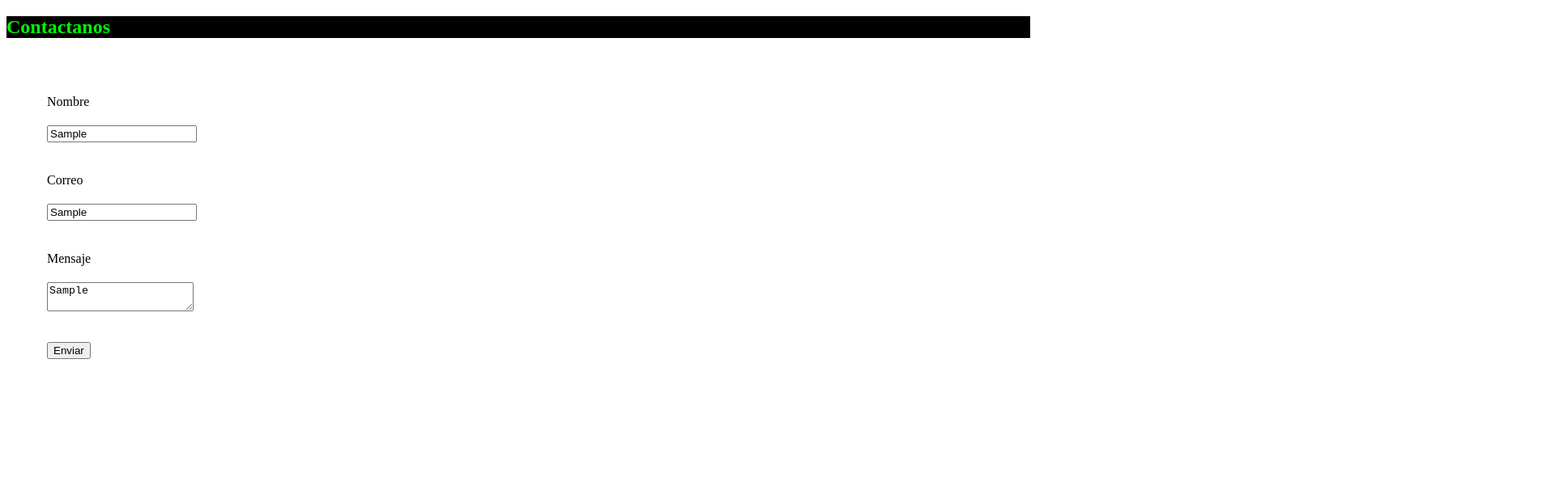
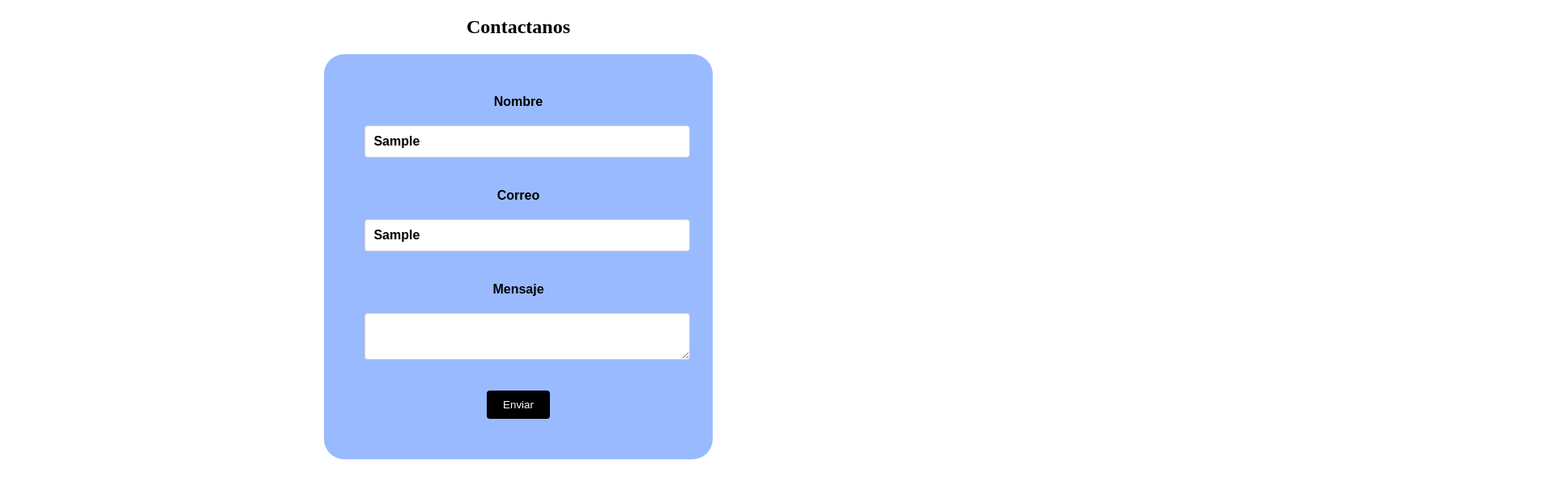
Before and after one commit to JosephBarreto-dev/JosephBarreto-dev.github.io, a plain HTML site: page Taller7/contact.html in a window 1280 px wide. Both pictures are taken after typing "Sample", "Sample", "Sample" into the empty fields and a click on the button "Enviar". Shown: the top 606 px of the page at 81% size, 1920 px wide, since content can reach past the window. Drawn offline with Linux system fonts and the light colour scheme.

Commit message:
mojora_1

```diff
--- a/Taller7/contact.css
+++ b/Taller7/contact.css
@@ -1,12 +1,46 @@
-h2 {
-    color: lime;
-    background-color: black;
+.main_cont {
+    text-align: center;
+    color: rgb(0, 0, 0);
+    background-color: rgb(255, 255, 255);
 }
-form {
-    width: 150%;
+.form_cont {
+    border-radius: 25px;
+    background-color: rgba(107, 154, 255, 0.68);
+    width: 30%;
     padding: 50px;
+    margin: 0 auto;
+}
+form button {
+    background-color: rgb(0, 0, 0);
+    color: white;
+    padding: 10px 20px;
+    border: none;
+    border-radius: 4px;
+    cursor: pointer;
+}
+form button:hover {
+    background-color: rgb(71, 71, 71);
 }
 label, input, textarea {
     display: block;
+    width: 100%;
     margin-bottom: 20px;
+    font-family: Arial, sans-serif;
+    font-size: 16px;
+    color: rgb(0, 0, 0);
+    font-weight: bold;
 }
+input[type="text"], input[type="email"], textarea {
+    width: 100%;
+    padding: 10px;
+    border: 1px solid #ccc;
+    border-radius: 4px;
+}
+input[type="submit"] {
+    background-color: rgb(0, 0, 0);
+    color: white;
+    padding: 10px 20px;
+    border: none;
+    border-radius: 4px;
+    cursor: pointer;
+}
--- a/Taller7/contact.html
+++ b/Taller7/contact.html
@@ -1,11 +1,13 @@
 <!DOCTYPE html>
 <html>
 <head>
-    <title>Formulario de Contacto</title>
+    <title>Contacto</title>
     <link rel="stylesheet" href="contact.css">
 </head>
 <body>
-    <h2>Contactanos</h2>
+    <section class="main_cont">
+        <h1>Contactanos</h1>
+        <div class="form_cont">
             <form id="contact-form" onsubmit="enviar(); return false;">
                 <label for="name">Nombre</label>
                 <input type="text" id="name"><br>
@@ -18,6 +20,8 @@
 
                 <button type="submit">Enviar</button>
             </form>
+        </div>
+    </section>
     <script src="contact.js"></script>
 </body>
 </html>
--- a/Taller7/contact.js
+++ b/Taller7/contact.js
@@ -1,5 +1,14 @@
+//Se rehace el código para eliminar XSS y el .innerHTML maliciosos
 function enviar() {
-    let email = document.getElementById('email').value;
-    alert("Gracias por contactarnos " + email);
-    document.getElementById('msg').innerHTML = "<script>alert('XSS en mensaje')</script>";
+    const name = document.getElementById('name').value;
+    const email = document.getElementById('email').value;
+    const message = document.getElementById('msg').value;
+
+    if (!name || !email || !message){
+        alert("Complete todos los inputs oe");
+        return;
+    }
+    alert("Gracias por llenar todo, serás hackeado")
+    //He quitado el XSS porque genera un riesgo en la seguridad
+    document.getElementById('msg').value = " ";
 }
```
Also changed, not shown: 1 other file. Lines whose indentation alone changed are shown as unchanged.
